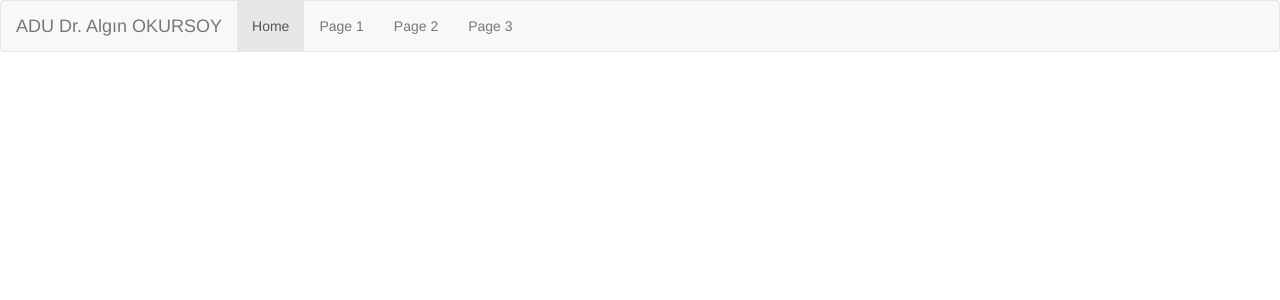
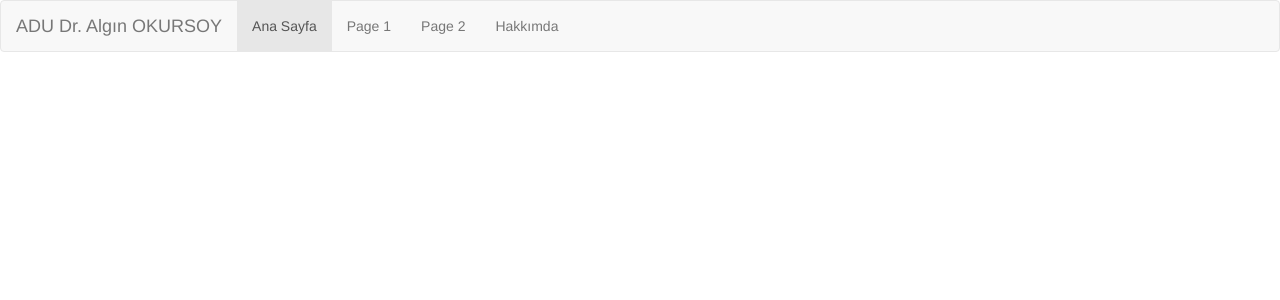
Before and after one commit to alginokursoy/adu_project, a Django app: page / in a window 1280 px wide. Shown: the top 300 px of the page. Run offline with Django 3.2, Linux system fonts and the light colour scheme; data that the repository does not hold is empty; some libraries are stand-ins or nearby versions.

Commit message:
dizenleme

```diff
--- a/file_holder/templates/file_holder/home.html
+++ b/file_holder/templates/file_holder/home.html
@@ -15,10 +15,10 @@
             <a class="navbar-brand" href="#">ADU Dr. Algın OKURSOY</a>
           </div>
           <ul class="nav navbar-nav">
-            <li class="active"><a href="#">Home</a></li>
+            <li class="active"><a href="#">Ana Sayfa</a></li>
             <li><a href="#">Page 1</a></li>
             <li><a href="#">Page 2</a></li>
-            <li><a href="#">Page 3</a></li>
+            <li><a href="#">Hakkımda</a></li>
           </ul>
         </div>
       </nav>
```
